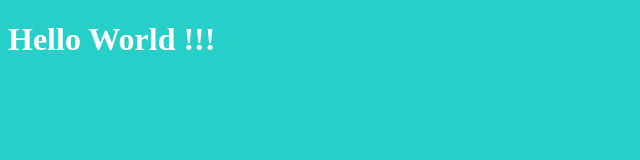
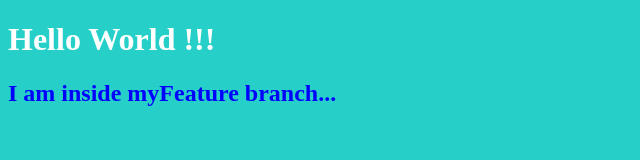
Before and after one commit to divyomsingh/progate, a plain HTML site: page index.html in a window 1280 px wide. Shown: the whole page, without its empty margins (0-640 px from the left). Drawn offline with Linux system fonts and the light colour scheme.

```diff
--- a/index.html
+++ b/index.html
@@ -5,5 +5,6 @@
 </head>
 <body>
 <h1> Hello World !!! </h1>
+<h2>I am inside myFeature branch...</h2>
 </body>
 </html>
--- a/style.css
+++ b/style.css
@@ -4,3 +4,6 @@
 body{
 background-color: #26d0c9;
 }
+h2{
+    color: blue;
+}
```
